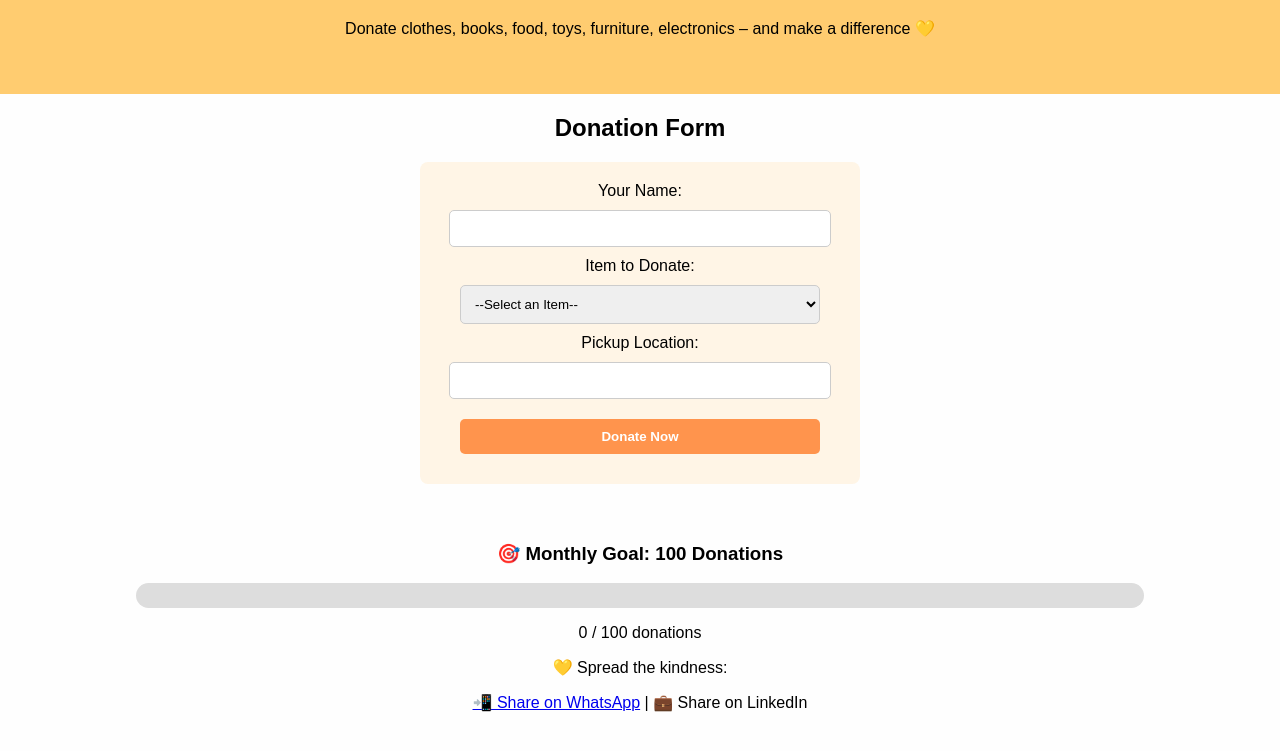
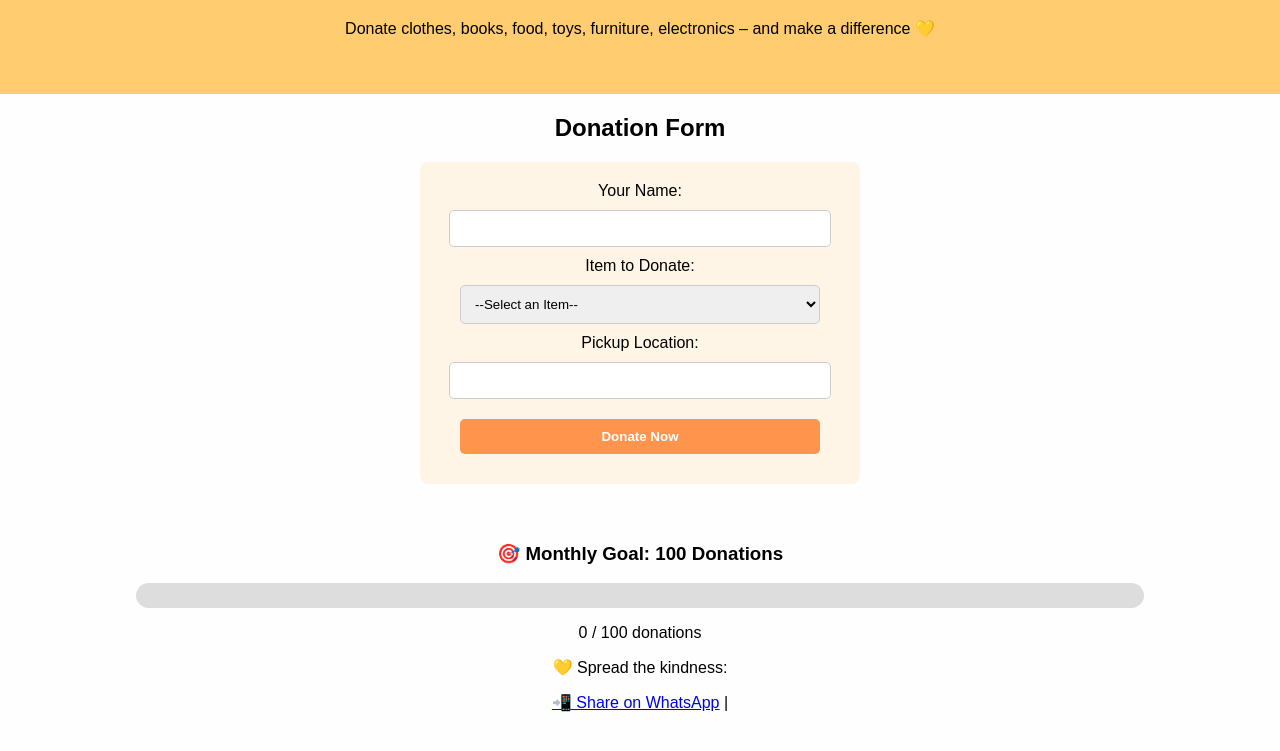
Before and after one commit to IBM-WEbsite-creation/group-project, a plain HTML site: page index.html in a window 1280 px wide. Shown: the part 101-852 px from the top of the page. Drawn offline with Linux system fonts and the light colour scheme.

Commit message:
Update index.html

```diff
--- a/index.html
+++ b/index.html
@@ -42,7 +42,6 @@
   <p id="progressText">0 / 100 donations</p>
      <p>💛 Spread the kindness:</p>
 <a href="#" id="whatsappShare" target="_blank">📲 Share on WhatsApp</a> |
-<a id="linkedinShare" target="_blank">💼 Share on LinkedIn</a>
 
 </section>
 
```
